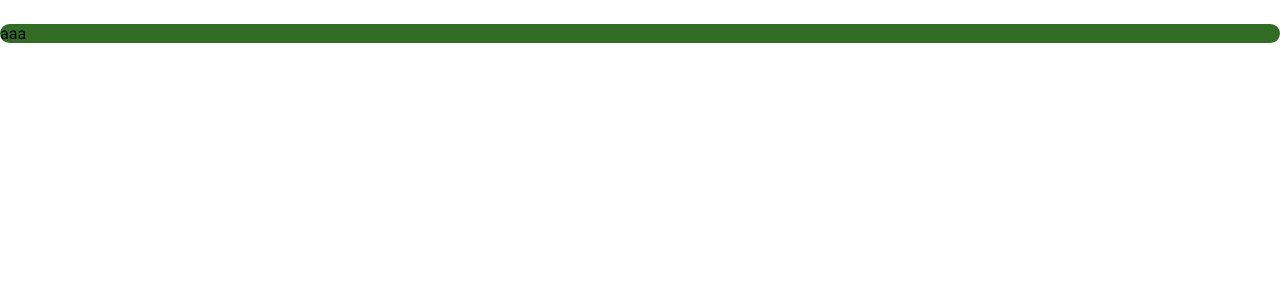
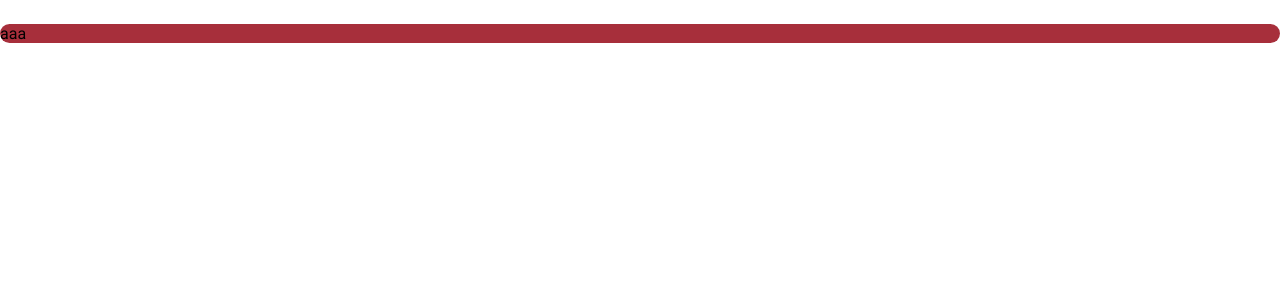
Before and after one commit to parnazalagheband/customme-shop, a Vue app: page /product-list in a window 1280 px wide. Shown: the top 300 px of the page. Built offline with nearby package versions, Linux system fonts and the light colour scheme.

Commit message:
chore: add theme

```diff
--- a/src/assets/scss/abstracts/_colors.scss
+++ b/src/assets/scss/abstracts/_colors.scss
@@ -1,117 +1,55 @@
 $primary: (
   0: #000000,
-  10: #022100,
-  20: #053900,
-  25: #0a4601,
-  30: #19520d,
-  35: #265e19,
-  40: #326b24,
-  50: #4a843a,
-  60: #649f51,
-  70: #7dbb69,
-  80: #98d782,
-  90: #b3f39c,
-  95: #cbffb6,
-  98: #edffe1,
-  99: #f7ffee,
-  100: #ffffff,
-);
-
-$secondary: (
-  0: #000000,
-  10: #121f0e,
-  20: #273421,
-  25: #323f2c,
-  30: #3d4b37,
-  35: #485642,
-  40: #54624d,
-  50: #6c7b65,
-  60: #86957d,
-  70: #a0b097,
-  80: #bbcbb1,
-  90: #d7e8cc,
-  95: #e6f6da,
-  98: #eeffe2,
-  99: #f7ffee,
-  100: #ffffff,
-);
-
-$tertiary: (
-  0: #000000,
-  10: #002021,
-  20: #003739,
-  25: #0f4244,
-  30: #1e4e50,
-  35: #2b595c,
-  40: #386668,
-  50: #517f81,
-  60: #6b999b,
-  70: #85b3b6,
-  80: #a0cfd1,
-  90: #bcebee,
-  95: #cafafc,
-  98: #e6feff,
-  99: #f2ffff,
-  100: #ffffff,
-);
-
-$error: (
-  0: #000000,
-  10: #410002,
-  20: #690005,
-  25: #7e0007,
-  30: #93000a,
-  35: #a80710,
-  40: #ba1a1a,
-  50: #de3730,
-  60: #ff5449,
-  70: #ff897d,
-  80: #ffb4ab,
-  90: #ffdad6,
-  95: #ffedea,
-  98: #fff8f7,
-  99: #fffbff,
-  100: #ffffff,
+  10: #110506,
+  20: #21090C,
+  30: #320E12,
+  40: #431318,
+  50: #641C23,
+  60: #86262F,
+  70: #A72F3B,
+  80: #B95662,
+  90: #CA8289,
+  92: #DCACB1,
+  94: #E5C1C4,
+  96: #EDD5D8,
+  98: #F6EAEB,
+  100: #FFFFFF
 );
 
 $neutral: (
   0: #000000,
-  5: #10110e,
-  10: #1a1c18,
-  15: #252623,
-  20: #2f312d,
-  25: #3a3c38,
-  30: #454743,
-  35: #51534e,
-  40: #5d5f5a,
-  50: #767872,
-  60: #90918c,
-  70: #abaca6,
-  80: #c6c7c1,
-  90: #e2e3dc,
-  95: #f1f1ea,
-  98: #fafaf3,
-  99: #fcfdf6,
-  100: #ffffff,
+  5: #242424,
+  10: #641C23,
+  20: #656565,
+  30: #898989,
+  40: #AFAFAF,
+  50: #CBCBCB,
+  60: #D6D6D6,
+  70: #EDEDED,
+  80: #F0F0F0,
+  90: #F8F8F8,
+  100: #FFFFFF
 );
 
-$neutral-variant: (
-  0: #000000,
-  5: #0e120c,
-  10: #181d15,
-  15: #222720,
-  20: #2c3229,
-  25: #373d34,
-  30: #43483f,
-  35: #4e544a,
-  40: #5a6056,
-  50: #73796e,
-  60: #8d9387,
-  70: #a7ada1,
-  80: #c3c8bc,
-  90: #dfe4d7,
-  95: #edf3e5,
-  98: #f6fbee,
-  99: #f9fef1,
-  100: #ffffff,
+$state: (
+  error: #C30000,
+  error-light: #ED2E2E,
+  error-bg: #FFF2F2,
+  warning: #A9791C,
+  warning-light: #F4B740,
+  warning-bg: #FFF8E1,
+  success: #00966D,
+  success-light: #00BA88,
+  success-bg: #F3FDFA
 );
+
+$others: (
+  light-blue: #8BD4FE,
+  dark-green: #3C8F7C,
+  light-green: #96D9C9,
+  dark-purple: #3F7FDD,
+  light-purple: #86B1F2,
+  light-orange: #FF725E,
+  light-yellow: #FEC52C,
+  deep-light-orange: #FFA89B
+);
--- a/src/assets/scss/themes/_dark-theme.scss
+++ b/src/assets/scss/themes/_dark-theme.scss
@@ -1,34 +1,52 @@
 @use '../abstracts/_colors' as *;
 
 $dark-theme: (
-  primary: map-get($primary, 80),
-  on-primary: map-get($primary, 20),
-  inverse-primary: map-get($primary, 40),
-  primary-container: map-get($primary, 30),
-  on-primary-container: map-get($primary, 90),
-  secondary: map-get($secondary, 80),
-  on-secondary: map-get($secondary, 20),
-  secondary-container: map-get($secondary, 30),
-  on-secondary-container: map-get($secondary, 90),
-  tertiary: map-get($tertiary, 80),
-  on-tertiary: map-get($tertiary, 20),
-  tertiary-container: map-get($tertiary, 30),
-  on-tertiary-container: map-get($tertiary, 90),
-  error: map-get($error, 80),
-  on-error: map-get($error, 20),
-  error-container: map-get($error, 30),
-  on-error-container: map-get($error, 90),
-  surface-container-lowest: map-get($neutral, 5),
-  surface-container-low: map-get($neutral, 10),
-  surface-container: map-get($neutral, 15),
-  surface-container-high: map-get($neutral, 20),
-  // deprecated
-  surface-container-highest: map-get($neutral, 25),
-  inverse-surface: map-get($neutral, 90),
-  inverse-on-surface: map-get($neutral, 20),
-  surface-variant: map-get($neutral-variant, 30),
-  on-surface-variant: map-get($neutral-variant, 80),
-  on-surface: map-get($neutral, 90),
-  outline: map-get($neutral-variant, 60),
-  outline-variant: map-get($neutral-variant, 30),
+  shade-1: map-get($primary, 100),
+  shade-2: map-get($primary, 98),
+  shade-3: map-get($primary, 96),
+  shade-4: map-get($primary, 94),
+  shade-5: map-get($primary, 92),
+  shade-6: map-get($primary, 90),
+  shade-7: map-get($primary, 80),
+  primary: map-get($primary, 70),
+  tint-7: map-get($primary, 60),
+  tint-6: map-get($primary, 50),
+  tint-5: map-get($primary, 40),
+  tint-4: map-get($primary, 30),
+  tint-3: map-get($primary, 20),
+  tint-2: map-get($primary, 10),
+  tint-1: map-get($primary, 0),
+
+
+  black: map-get($neutral, 100),
+  gray-1: map-get($neutral, 90),
+  gray-2: map-get($neutral, 80),
+  gray-3: map-get($neutral, 70),
+  gray-4: map-get($neutral, 60),
+  gray-5: map-get($neutral, 50),
+  gray-6: map-get($neutral, 40),
+  gray-7: map-get($neutral, 30),
+  gray-8: map-get($neutral, 20),
+  gray-9: map-get($neutral, 10),
+  gray-10: map-get($neutral, 5),
+  white: map-get($neutral, 0),
+
+  error: map-get($state, error),
+  error-light: map-get($state, error-light),
+  error-bg: map-get($state, error-bg),
+  warning: map-get($state, warning),
+  warning-light: map-get($state, warning-light),
+  warning-bg: map-get($state, warning-bg),
+  success: map-get($state, success),
+  success-light: map-get($state, success-light),
+  success-bg: map-get($state, success-bg),
+
+  light-blue: map-get($others, light-blue),
+  dark-green: map-get($others, dark-green),
+  light-green: map-get($others, light-green),
+  dark-purple: map-get($others, dark-purple),
+  light-purple: map-get($others, light-purple),
+  orange: map-get($others, light-orange),
+  yellow: map-get($others, light-yellow),
+  light-orange: map-get($others, deep-light-orange)
 );
--- a/src/assets/scss/themes/_light-theme.scss
+++ b/src/assets/scss/themes/_light-theme.scss
@@ -1,43 +1,51 @@
 @use '../abstracts/_colors' as *;
 
-// NOTE: Deprecation flag
-// https://material.io/blog/tone-based-surface-color-m3
-// ----------------------------------------------------
-// Surface Container Lowest is a new role
-// Surface at elevation +1 becomes Surface Container Low
-// Surface at elevation +2 becomes Surface Container
-// Surface at elevation +3 becomes Surface Container High
-// Surface at elevation +4 and +5 are being deprecated, it is recommended to use Surface Container Highest by default as a replacement. As an alternative Surface Container High, or Surface Dim can be used depending on the specific use case.
-// Surface Variant becomes Surface Container Highest
+$light-theme: (
+  shade-1: map-get($primary, 0),
+  shade-2: map-get($primary, 10),
+  shade-3: map-get($primary, 20),
+  shade-4: map-get($primary, 30),
+  shade-5: map-get($primary, 40),
+  shade-6: map-get($primary, 50),
+  shade-7: map-get($primary, 60),
+  primary: map-get($primary, 70),
+  tint-7: map-get($primary, 80),
+  tint-6: map-get($primary, 90),
+  tint-5: map-get($primary, 92),
+  tint-4: map-get($primary, 94),
+  tint-3: map-get($primary, 96),
+  tint-2: map-get($primary, 98),
+  tint-1: map-get($primary, 100),
 
-$light-theme: (
-  primary: map-get($primary, 40),
-  on-primary: map-get($primary, 100),
-  inverse-primary: map-get($primary, 80),
-  primary-container: map-get($primary, 90),
-  on-primary-container: map-get($primary, 10),
-  secondary: map-get($secondary, 40),
-  on-secondary: map-get($secondary, 100),
-  secondary-container: map-get($secondary, 90),
-  on-secondary-container: map-get($secondary, 10),
-  tertiary: map-get($tertiary, 40),
-  on-tertiary: map-get($tertiary, 100),
-  tertiary-container: map-get($tertiary, 90),
-  on-tertiary-container: map-get($tertiary, 10),
-  error: map-get($error, 40),
-  on-error: map-get($error, 100),
-  error-container: map-get($error, 90),
-  on-error-container: map-get($error, 10),
-  surface-container-lowest: map-get($neutral, 100),
-  surface-container-low: map-get($neutral, 98),
-  surface-container: map-get($neutral-variant, 95),
-  surface-container-high: map-get($neutral-variant, 90),
-  surface-container-highest: map-get($neutral-variant, 90),
-  inverse-surface: map-get($neutral, 20),
-  inverse-on-surface: map-get($neutral, 95),
-  surface-variant: map-get($neutral-variant, 90),
-  on-surface-variant: map-get($neutral-variant, 30),
-  on-surface: map-get($neutral, 10),
-  outline: map-get($neutral-variant, 50),
-  outline-variant: map-get($neutral-variant, 80),
+  black: map-get($neutral, 0),
+  gray-10: map-get($neutral, 5),
+  gray-9: map-get($neutral, 10),
+  gray-8: map-get($neutral, 20),
+  gray-7: map-get($neutral, 30),
+  gray-6: map-get($neutral, 40),
+  gray-5: map-get($neutral, 50),
+  gray-4: map-get($neutral, 60),
+  gray-3: map-get($neutral, 70),
+  gray-2: map-get($neutral, 80),
+  gray-1: map-get($neutral, 90),
+  white: map-get($neutral, 100),
+
+  error: map-get($state, error),
+  error-light: map-get($state, error-light),
+  error-bg: map-get($state, error-bg),
+  warning: map-get($state, warning),
+  warning-light: map-get($state, warning-light),
+  warning-bg: map-get($state, warning-bg),
+  success: map-get($state, success),
+  success-light: map-get($state, success-light),
+  success-bg: map-get($state, success-bg),
+
+  light-blue: map-get($others, light-blue),
+  dark-green: map-get($others, dark-green),
+  light-green: map-get($others, light-green),
+  dark-purple: map-get($others, dark-purple),
+  light-purple: map-get($others, light-purple),
+  orange: map-get($others, light-orange),
+  yellow: map-get($others, light-yellow),
+  light-orange: map-get($others, deep-light-orange)
 );
```
